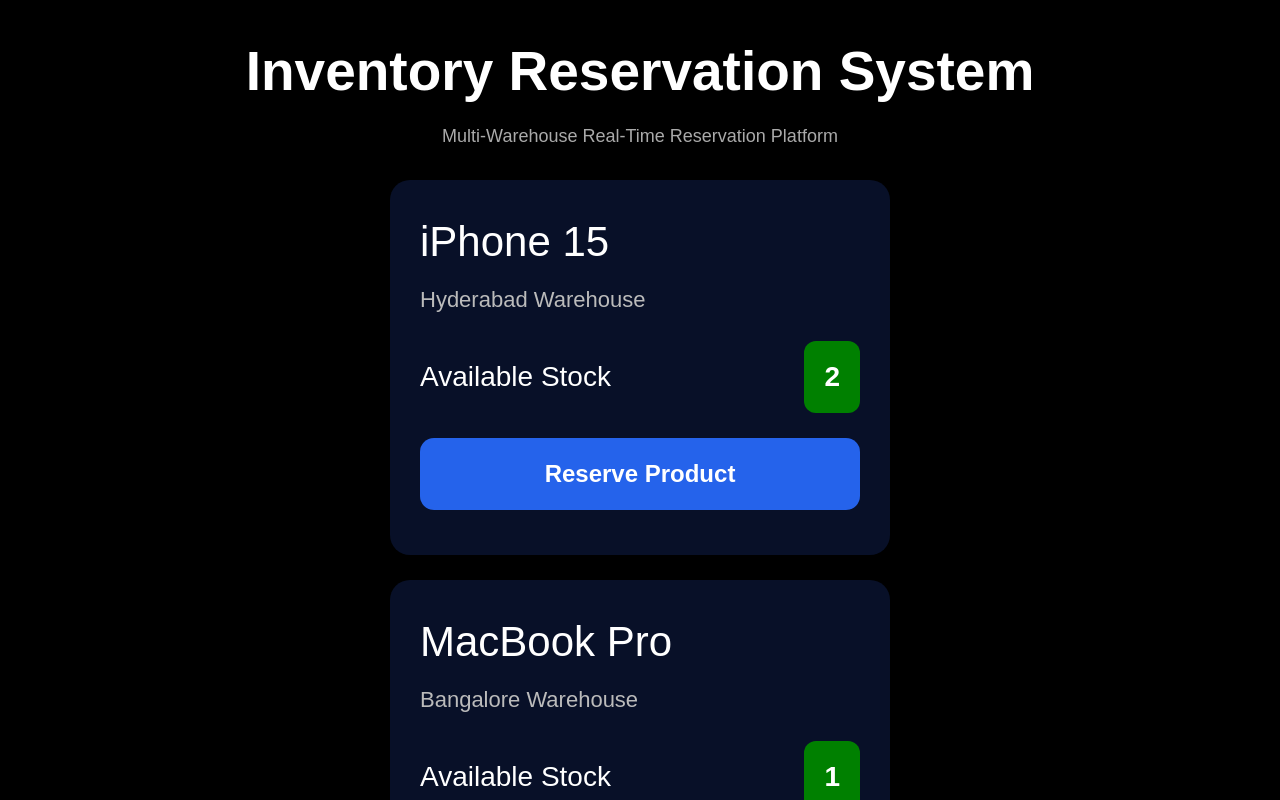
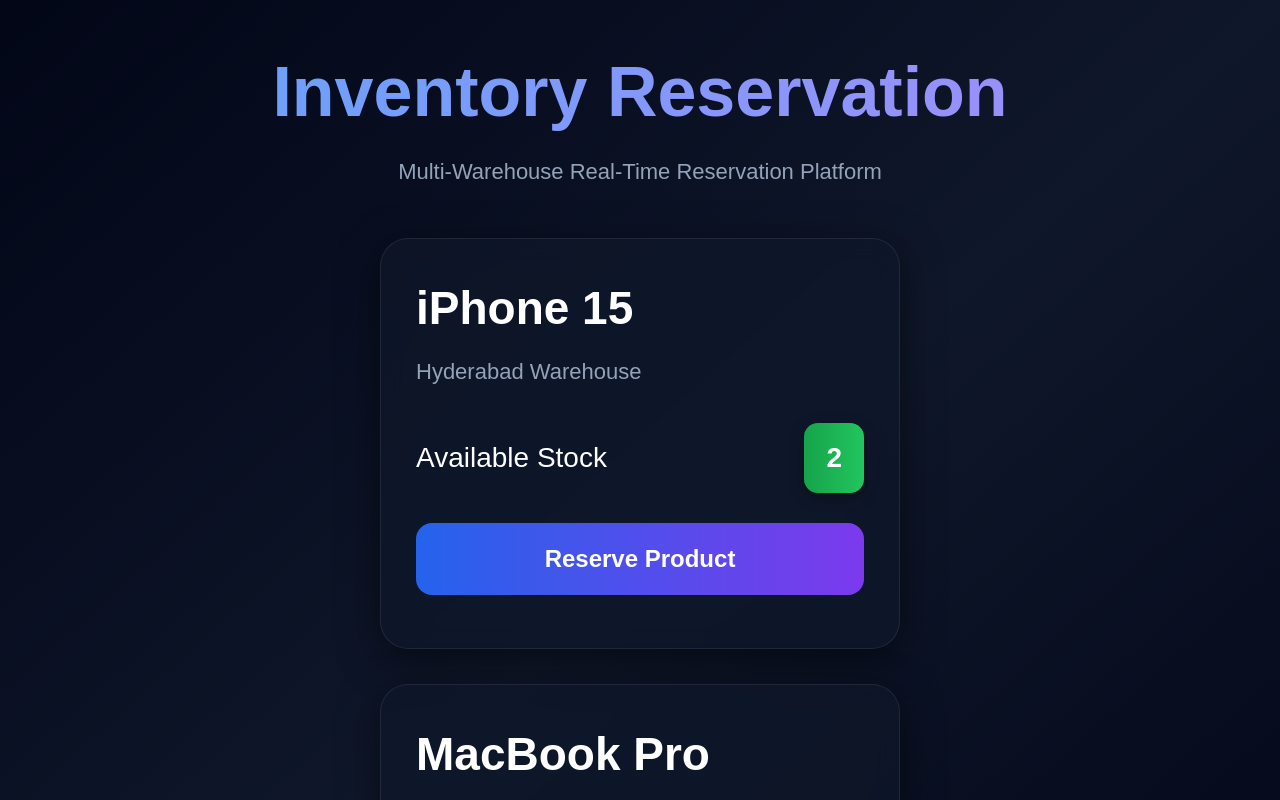
Before and after one commit to sanjana-1025/allo-app, a Next.js app: page / in a window 1280 px wide. Shown: the top 800 px of the page. Built offline with nearby package versions, Linux system fonts and the light colour scheme.

Commit message:
professional ui

```diff
--- a/app/page.tsx
+++ b/app/page.tsx
@@ -74,7 +74,6 @@
         timer: 300,
       });
 
-      // reduce stock
       setProducts((prev) =>
         prev.map((item) =>
           item.productId === productId
@@ -124,7 +123,6 @@
         }
       );
 
-      // restore stock
       setProducts((prev) =>
         prev.map((item) =>
           item.productId === activeReservation.productId
@@ -147,43 +145,55 @@
     <main
       style={{
         minHeight: "100vh",
-        background: "black",
+        background:
+          "linear-gradient(to bottom right, #020617, #0f172a, #020617)",
         color: "white",
-        padding: "30px",
+        padding: "40px",
         fontFamily: "Arial",
+      }}
+    >
+      <div
+        style={{
+          textAlign: "center",
+          marginBottom: "50px",
         }}
       >
         <h1
           style={{
-          textAlign: "center",
-          fontSize: "55px",
+            fontSize: "70px",
             fontWeight: "bold",
+            background:
+              "linear-gradient(to right, #60a5fa, #a78bfa)",
+            WebkitBackgroundClip: "text",
+            WebkitTextFillColor: "transparent",
             marginBottom: "10px",
           }}
         >
-        Inventory Reservation System
+          Inventory Reservation
         </h1>
 
         <p
           style={{
-          textAlign: "center",
-          color: "#aaa",
-          marginBottom: "30px",
-          fontSize: "18px",
+            color: "#94a3b8",
+            fontSize: "22px",
           }}
         >
           Multi-Warehouse Real-Time Reservation Platform
         </p>
+      </div>
 
       {message && (
         <div
           style={{
-            background: "#1e293b",
-            padding: "15px",
-            borderRadius: "12px",
+            maxWidth: "700px",
+            margin: "0 auto 30px",
+            background: "rgba(30,41,59,0.7)",
+            padding: "18px",
+            borderRadius: "18px",
             textAlign: "center",
-            marginBottom: "20px",
-            fontSize: "18px",
+            fontSize: "20px",
+            backdropFilter: "blur(10px)",
+            border: "1px solid rgba(255,255,255,0.1)",
           }}
         >
           {message}
@@ -193,15 +203,22 @@
       {activeReservation && (
         <div
           style={{
-            background: "#111827",
-            padding: "15px",
-            borderRadius: "12px",
+            maxWidth: "700px",
+            margin: "0 auto 40px",
+            background: "rgba(15,23,42,0.8)",
+            padding: "18px",
+            borderRadius: "18px",
             textAlign: "center",
-            marginBottom: "30px",
-            fontSize: "20px",
+            fontSize: "22px",
+            border: "1px solid rgba(96,165,250,0.4)",
+            boxShadow: "0 0 20px rgba(96,165,250,0.2)",
           }}
         >
-          Reservation expires in: {activeReservation.timer} sec
+          Reservation expires in:{" "}
+          <span style={{ color: "#60a5fa" }}>
+            {activeReservation.timer}
+          </span>{" "}
+          sec
         </div>
       )}
 
@@ -209,24 +226,29 @@
         style={{
           display: "flex",
           flexDirection: "column",
+          gap: "35px",
           alignItems: "center",
-          gap: "25px",
         }}
       >
         {products.map((item) => (
           <div
             key={item.productId}
             style={{
-              width: "500px",
-              background: "#081028",
-              padding: "30px",
-              borderRadius: "20px",
+              width: "520px",
+              padding: "35px",
+              borderRadius: "28px",
+              background: "rgba(15,23,42,0.7)",
+              backdropFilter: "blur(12px)",
+              border: "1px solid rgba(255,255,255,0.08)",
+              boxShadow:
+                "0 10px 40px rgba(0,0,0,0.5)",
             }}
           >
             <h2
               style={{
-                fontSize: "42px",
-                marginBottom: "10px",
+                fontSize: "46px",
+                marginBottom: "12px",
+                fontWeight: "bold",
               }}
             >
               {item.productName}
@@ -234,9 +256,9 @@
 
             <p
               style={{
-                color: "#bbb",
+                color: "#94a3b8",
                 fontSize: "22px",
-                marginBottom: "25px",
+                marginBottom: "35px",
               }}
             >
               {item.warehouseName}
@@ -247,10 +269,14 @@
                 display: "flex",
                 justifyContent: "space-between",
                 alignItems: "center",
-                marginBottom: "25px",
+                marginBottom: "30px",
               }}
             >
-              <span style={{ fontSize: "28px" }}>
+              <span
+                style={{
+                  fontSize: "28px",
+                }}
+              >
                 Available Stock
               </span>
 
@@ -258,12 +284,14 @@
                 style={{
                   background:
                     item.availableStock > 0
-                      ? "green"
-                      : "red",
-                  padding: "15px 20px",
-                  borderRadius: "12px",
+                      ? "linear-gradient(to right,#16a34a,#22c55e)"
+                      : "linear-gradient(to right,#dc2626,#ef4444)",
+                  padding: "14px 22px",
+                  borderRadius: "14px",
                   fontSize: "28px",
                   fontWeight: "bold",
+                  boxShadow:
+                    "0 4px 15px rgba(0,0,0,0.3)",
                 }}
               >
                 {item.availableStock}
@@ -280,15 +308,16 @@
                 padding: "18px",
                 background:
                   item.availableStock === 0
-                    ? "gray"
-                    : "#2563eb",
+                    ? "#475569"
+                    : "linear-gradient(to right,#2563eb,#7c3aed)",
                 border: "none",
-                borderRadius: "14px",
+                borderRadius: "16px",
                 color: "white",
                 fontSize: "24px",
                 fontWeight: "bold",
                 cursor: "pointer",
-                marginBottom: "15px",
+                marginBottom: "18px",
+                transition: "0.3s",
               }}
             >
               Reserve Product
@@ -302,12 +331,14 @@
                   style={{
                     width: "100%",
                     padding: "16px",
-                    background: "green",
+                    background:
+                      "linear-gradient(to right,#16a34a,#22c55e)",
                     border: "none",
-                    borderRadius: "12px",
+                    borderRadius: "14px",
                     color: "white",
                     fontSize: "22px",
-                    marginBottom: "12px",
+                    fontWeight: "bold",
+                    marginBottom: "14px",
                     cursor: "pointer",
                   }}
                 >
@@ -319,11 +350,13 @@
                   style={{
                     width: "100%",
                     padding: "16px",
-                    background: "red",
+                    background:
+                      "linear-gradient(to right,#dc2626,#ef4444)",
                     border: "none",
-                    borderRadius: "12px",
+                    borderRadius: "14px",
                     color: "white",
                     fontSize: "22px",
+                    fontWeight: "bold",
                     cursor: "pointer",
                   }}
                 >
```
Lines whose indentation alone changed are shown as unchanged.
